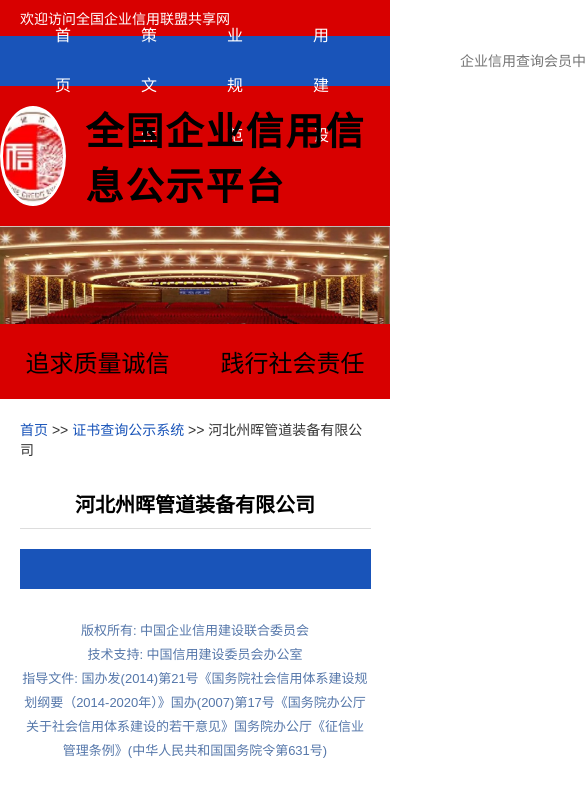
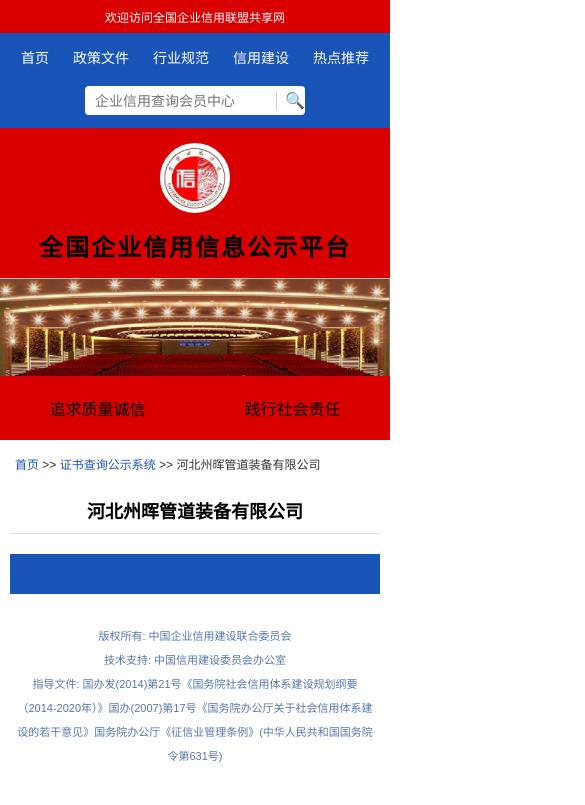
Before and after one commit to ZhouHuiOnline/AAAxinYong, a plain HTML site: page index.html in a window 390 px wide. Shown: the top 805 px of the page, 585 px wide, since content can reach past the window. Drawn offline with Linux system fonts and the light colour scheme.

Commit message:
Update index.html

```diff
--- a/index.html
+++ b/index.html
@@ -2,7 +2,9 @@
 <html lang="zh-CN">
 <head>
     <meta charset="UTF-8">
-    <title>全国企业信用信息公示平台</title>
+    <!-- 新增核心：移动端缩放适配，解决小屏错乱 -->
+    <meta name="viewport" content="width=device-width, initial-scale=1.0, maximum-scale=1.0, user-scalable=no">
+    <title>全国企业信用信息公示平台 - 河北州晖管道装备有限公司</title>
     <style>
         * {
             margin: 0;
@@ -14,60 +16,68 @@
             width: 100%;
             max-width: 1731px;
             margin: 0 auto;
+            overflow-x: hidden; /* 禁止横向滚动溢出 */
         }
         /* 顶部红条 */
         .top-red-bar {
             background: #d80000;
             color: #fff;
             padding: 8px 20px;
-            font-size: 14px;
+            font-size: clamp(12px, 2vw, 14px); /* 自适应字号 */
+            text-align: center;
         }
-        /* 导航栏蓝色 */
+        /* 导航栏蓝色 响应式重构 */
         .nav-bar {
             background: #1954b9;
             display: flex;
             align-items: center;
-            padding: 0 20px;
-            height: 50px;
+            flex-wrap: wrap; /* 空间不足自动换行，解决挤压 */
+            justify-content: center;
+            padding: 0 10px;
+            min-height: 50px;
         }
         .nav-item {
             color: #fff;
-            font-size: 16px;
-            padding: 0 35px;
+            font-size: clamp(14px, 2.2vw, 16px);
+            padding: 0 12px;
             line-height: 50px;
             cursor: pointer;
+            white-space: nowrap;
         }
         .search-box {
-            margin-left: auto;
+            margin: 8px auto;
             display: flex;
             align-items: center;
             background: #fff;
             border-radius: 4px;
             padding: 5px 10px;
+            width: min(220px, 90%);
         }
         .search-input {
             border: none;
             outline: none;
             font-size: 14px;
-            width: 180px;
+            flex: 1;
         }
         .search-btn {
             border-left: 1px solid #ccc;
             padding-left: 8px;
             cursor: pointer;
         }
-        /* 头部红色大区域 */
+        /* 头部红色大区域 修复gap语法+自适应标题 */
         .header-red-big {
             background: #d80000;
-            padding: 15px 0;
+            padding: 15px 10px;
             display: flex;
             align-items: center;
             justify-content: center;
+            flex-wrap: wrap; /* 手机自动上下排列logo+标题 */
             gap: 20px;
+            row-gap: 15px;
         }
         .logo-circle {
-            width: 100px;
-            height: 100px;
+            width: clamp(70px, 12vw, 100px);
+            height: clamp(70px, 12vw, 100px);
             border-radius: 50%;
             border: 3px solid #fff;
             background: #fff;
@@ -81,13 +91,15 @@
             object-fit:cover;
             border-radius:50%;
         }
-        /* 主标题楷体设置 */
+        /* 主标题楷体设置 自适应字号，不会溢出 */
         .main-title {
-            font-size: 38px;
+            font-size: clamp(24px, 6vw, 38px);
             color: #000;
             font-weight: bold;
             letter-spacing: 2px;
             font-family: "KaiTi", "楷体", SimSun, serif;
+            text-align: center;
+            white-space: normal;
         }
         /* 大厅横幅图 */
         .banner-img {
@@ -100,18 +112,20 @@
             background: #d80000;
             display: flex;
             justify-content: space-around;
-            padding: 20px 0;
+            flex-wrap: wrap;
+            gap: 20px;
+            padding: 20px 10px;
         }
         /* 标语文字楷体 */
         .slogan-text {
-            font-size: 24px;
+            font-size: clamp(16px, 4vw, 24px);
             color: #000;
             font-family: "KaiTi", "楷体", SimSun, serif;
         }
         /* 面包屑路径 */
         .breadcrumb {
-            padding: 20px 20px;
-            font-size: 14px;
+            padding: 15px 15px;
+            font-size: clamp(12px, 2vw, 14px);
             color: #333;
         }
         .breadcrumb a {
@@ -121,27 +135,27 @@
         /* 公司名称标题 */
         .company-name-title {
             text-align: center;
-            font-size: 20px;
+            font-size: clamp(18px, 4vw, 26px);
             font-weight: bold;
             padding: 10px 0;
             border-bottom: 1px solid #ddd;
-            width: 90%;
+            width: 95%;
             margin: 0 auto;
         }
         /* 蓝色分隔条 */
         .blue-divider {
             background: #1954b9;
             height: 40px;
-            width: 90%;
+            width: 95%;
             margin: 20px auto;
         }
         /* 底部版权文字 */
         .copyright-text {
             text-align: center;
-            font-size: 13px;
+            font-size: clamp(11px, 1.8vw, 13px);
             color: #5577aa;
             line-height: 24px;
-            padding: 10px 20px;
+            padding: 10px 15px;
         }
         /* 右下角客服头像 */
         .service-avatar {
@@ -162,6 +176,18 @@
             width:100%;
             height:100%;
             object-fit:cover;
+        }
+        /* 手机媒体查询 强化修正 */
+        @media screen and (max-width: 768px) {
+            .nav-bar {
+                padding: 5px 0;
+            }
+            .nav-item {
+                line-height: 40px;
+            }
+            .header-red-big {
+                flex-direction: column;
+            }
         }
     </style>
 </head>
```
